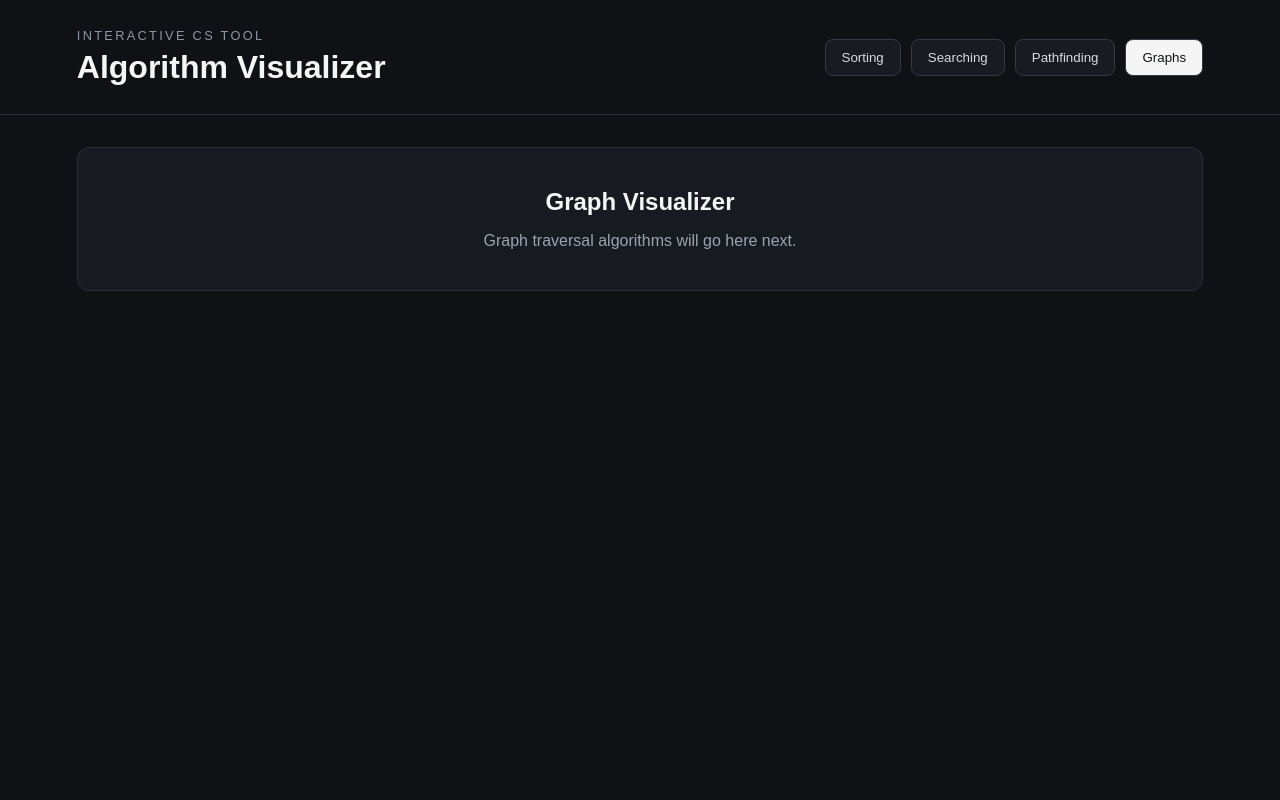
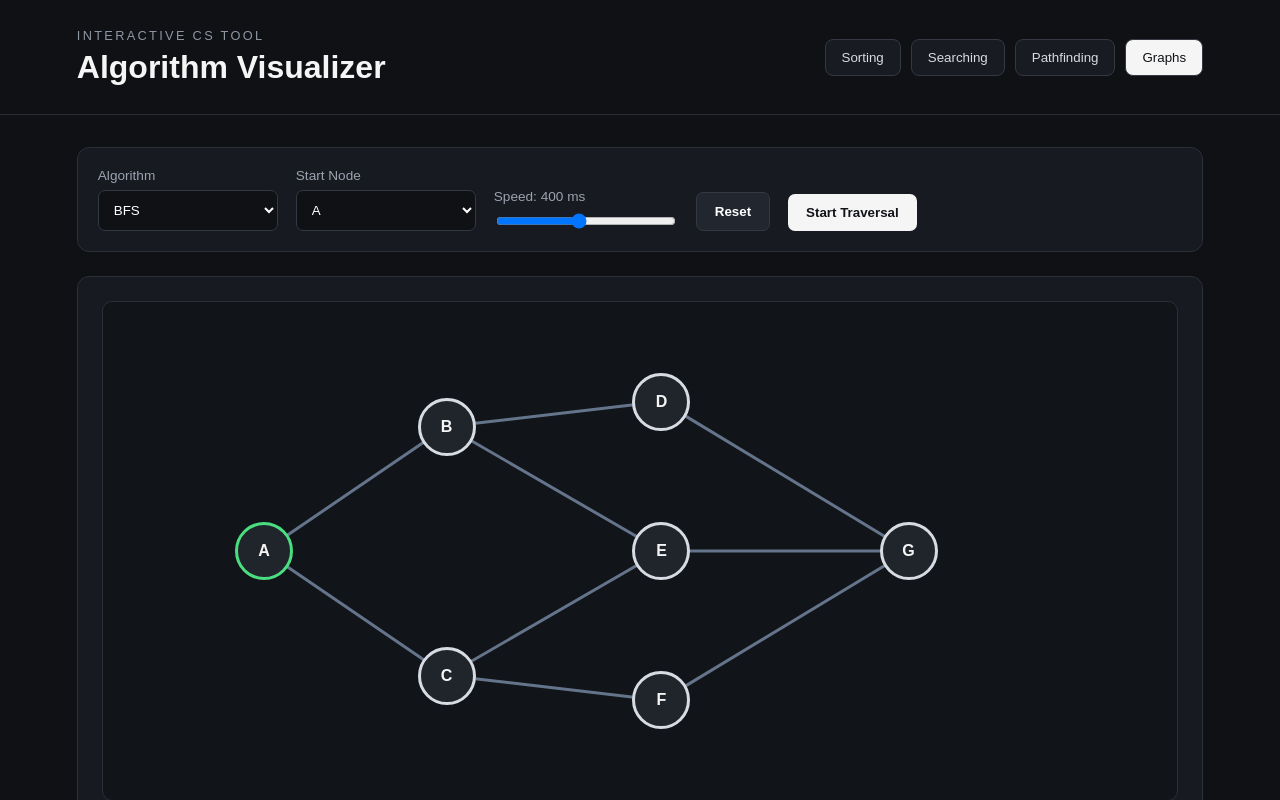
Before and after one commit to chrislff02/algorithm-visualizer, a React (Vite) app: page / in a window 1280 px wide. Both pictures are taken after a click on the button "Graphs". Shown: the top 800 px of the page. Built offline with nearby package versions, Linux system fonts and the light colour scheme.

Commit message:
Add BFS and DFS graph traversal visualizer

```diff
--- a/src/App.css
+++ b/src/App.css
@@ -538,3 +538,112 @@ select:disabled {
 .weight-box {
   background: #c084fc;
 }
+
+.graph-panel {
+  margin-top: 24px;
+  padding: 24px;
+
+  background: #171a20;
+  border: 1px solid #2b2f38;
+  border-radius: 12px;
+}
+
+.graph-canvas {
+  position: relative;
+
+  width: 100%;
+  height: 500px;
+
+  background: #111419;
+  border: 1px solid #2b2f38;
+  border-radius: 10px;
+
+  overflow: hidden;
+}
+
+.graph-edges {
+  position: absolute;
+  inset: 0;
+
+  width: 100%;
+  height: 100%;
+
+  pointer-events: none;
+}
+
+.graph-edges line {
+  stroke: #64748b;
+  stroke-width: 3;
+}
+
+.graph-node {
+  position: absolute;
+
+  width: 58px;
+  height: 58px;
+
+  transform: translate(-50%, -50%);
+
+  border: 3px solid #d8dbe2;
+  border-radius: 50%;
+
+  background: #20242b;
+  color: #f5f5f5;
+
+  font-size: 1rem;
+  font-weight: 700;
+
+  cursor: pointer;
+
+  z-index: 2;
+
+  transition:
+    background 0.2s ease,
+    border-color 0.2s ease,
+    transform 0.2s ease;
+}
+
+.graph-node:hover:not(:disabled) {
+  transform: translate(-50%, -50%) scale(1.08);
+}
+
+.graph-node-visited {
+  background: #60a5fa;
+  color: #111318;
+}
+
+.graph-node-current {
+  background: #facc15;
+  color: #111318;
+
+  transform: translate(-50%, -50%) scale(1.12);
+}
+
+.graph-node-start {
+  border-color: #4ade80;
+}
+
+.graph-start-box {
+  background: #4ade80;
+}
+
+.graph-current-box {
+  background: #facc15;
+}
+
+.graph-visited-box {
+  background: #60a5fa;
+}
+
+@media (max-width: 700px) {
+  .graph-canvas {
+    height: 380px;
+  }
+
+  .graph-node {
+    width: 46px;
+    height: 46px;
+
+    font-size: 0.85rem;
+  }
+}
--- a/src/App.tsx
+++ b/src/App.tsx
@@ -14,6 +14,38 @@ const COLS = 20;
 
 const START_NODE = { row: 5, col: 3 };
 const END_NODE = { row: 5, col: 16 };
+
+const GRAPH_NODES: GraphNode[] = [
+  { id: "A", x: 15, y: 50 },
+  { id: "B", x: 32, y: 25 },
+  { id: "C", x: 32, y: 75 },
+  { id: "D", x: 52, y: 20 },
+  { id: "E", x: 52, y: 50 },
+  { id: "F", x: 52, y: 80 },
+  { id: "G", x: 75, y: 50 },
+];
+
+const GRAPH_ADJACENCY: Record<string, string[]> = {
+  A: ["B", "C"],
+  B: ["A", "D", "E"],
+  C: ["A", "E", "F"],
+  D: ["B", "G"],
+  E: ["B", "C", "G"],
+  F: ["C", "G"],
+  G: ["D", "E", "F"],
+};
+
+const GRAPH_EDGES = [
+  ["A", "B"],
+  ["A", "C"],
+  ["B", "D"],
+  ["B", "E"],
+  ["C", "E"],
+  ["C", "F"],
+  ["D", "G"],
+  ["E", "G"],
+  ["F", "G"],
+];
 
 type Section = "sorting" | "searching" | "pathfinding" | "graphs";
 
@@ -30,6 +62,14 @@ type PathAlgorithm = "bfs" | "dfs" | "dijkstra" | "astar";
 
 type GridMode = "wall" | "weight";
 
+type GraphAlgorithm = "bfs" | "dfs";
+
+type GraphNode = {
+  id: string;
+  x: number;
+  y: number;
+};
+
 /* ----------------------------- */
 /* App                           */
 /* ----------------------------- */
@@ -107,6 +147,23 @@ function App() {
   const [pathNodes, setPathNodes] = useState<string[]>([]);
 
   const [isPathfinding, setIsPathfinding] = useState(false);
+
+  /* --------------------------- */
+  /* Graphs                      */
+  /* --------------------------- */
+
+  const [selectedGraphAlgorithm, setSelectedGraphAlgorithm] =
+    useState<GraphAlgorithm>("bfs");
+
+  const [graphStartNode, setGraphStartNode] = useState("A");
+
+  const [graphVisited, setGraphVisited] = useState<string[]>([]);
+
+  const [graphCurrent, setGraphCurrent] = useState<string | null>(null);
+
+  const [graphTraversalOrder, setGraphTraversalOrder] = useState<string[]>([]);
+
+  const [isGraphRunning, setIsGraphRunning] = useState(false);
 
   /* --------------------------- */
   /* Shared Helpers              */
@@ -1186,6 +1243,99 @@ function App() {
   /* --------------------------- */
   /* Render                      */
   /* --------------------------- */
+
+  function resetGraphVisualization() {
+    setGraphVisited([]);
+    setGraphCurrent(null);
+    setGraphTraversalOrder([]);
+  }
+
+  async function graphBfs() {
+    setIsGraphRunning(true);
+    resetGraphVisualization();
+
+    const queue: string[] = [graphStartNode];
+    const visited = new Set<string>([graphStartNode]);
+
+    while (queue.length > 0) {
+      const current = queue.shift();
+
+      if (!current) {
+        break;
+      }
+
+      setGraphCurrent(current);
+
+      await sleep(speedRef.current);
+
+      setGraphVisited((nodes) => [...nodes, current]);
+      setGraphTraversalOrder((nodes) => [...nodes, current]);
+
+      for (const neighbor of GRAPH_ADJACENCY[current]) {
+        if (!visited.has(neighbor)) {
+          visited.add(neighbor);
+          queue.push(neighbor);
+        }
+      }
+
+      await sleep(speedRef.current / 2);
+    }
+
+    setGraphCurrent(null);
+    setIsGraphRunning(false);
+  }
+
+  async function graphDfs() {
+    setIsGraphRunning(true);
+    resetGraphVisualization();
+
+    const stack: string[] = [graphStartNode];
+    const visited = new Set<string>();
+
+    while (stack.length > 0) {
+      const current = stack.pop();
+
+      if (!current) {
+        break;
+      }
+
+      if (visited.has(current)) {
+        continue;
+      }
+
+      visited.add(current);
+
+      setGraphCurrent(current);
+
+      await sleep(speedRef.current);
+
+      setGraphVisited((nodes) => [...nodes, current]);
+      setGraphTraversalOrder((nodes) => [...nodes, current]);
+
+      const neighbors = GRAPH_ADJACENCY[current];
+
+      for (let i = neighbors.length - 1; i >= 0; i--) {
+        const neighbor = neighbors[i];
+
+        if (!visited.has(neighbor)) {
+          stack.push(neighbor);
+        }
+      }
+
+      await sleep(speedRef.current / 2);
+    }
+
+    setGraphCurrent(null);
+    setIsGraphRunning(false);
+  }
+
+  function startGraphTraversal() {
+    if (selectedGraphAlgorithm === "bfs") {
+      void graphBfs();
+    } else {
+      void graphDfs();
+    }
+  }
 
   return (
     <div className="app">
@@ -1740,11 +1890,171 @@ function App() {
         {/* --------------------- */}
 
         {activeSection === "graphs" && (
-          <section className="placeholder-panel">
-            <h2>Graph Visualizer</h2>
-
-            <p>Graph traversal algorithms will go here next.</p>
-          </section>
+          <>
+            <section className="controls-panel">
+              <div>
+                <label>Algorithm</label>
+
+                <select
+                  value={selectedGraphAlgorithm}
+                  disabled={isGraphRunning}
+                  onChange={(event) => {
+                    setSelectedGraphAlgorithm(
+                      event.target.value as GraphAlgorithm,
+                    );
+
+                    resetGraphVisualization();
+                  }}
+                >
+                  <option value="bfs">BFS</option>
+                  <option value="dfs">DFS</option>
+                </select>
+              </div>
+
+              <div>
+                <label>Start Node</label>
+
+                <select
+                  value={graphStartNode}
+                  disabled={isGraphRunning}
+                  onChange={(event) => {
+                    setGraphStartNode(event.target.value);
+                    resetGraphVisualization();
+                  }}
+                >
+                  {GRAPH_NODES.map((node) => (
+                    <option key={node.id} value={node.id}>
+                      {node.id}
+                    </option>
+                  ))}
+                </select>
+              </div>
+
+              <div className="speed-control">
+                <label>Speed: {speed} ms</label>
+
+                <input
+                  type="range"
+                  min="50"
+                  max="700"
+                  step="50"
+                  value={750 - speed}
+                  onChange={(event) => handleSpeedChange(event.target.value)}
+                />
+              </div>
+
+              <button
+                className="secondary-button"
+                onClick={resetGraphVisualization}
+                disabled={isGraphRunning}
+              >
+                Reset
+              </button>
+
+              <button
+                className="primary-button"
+                onClick={startGraphTraversal}
+                disabled={isGraphRunning}
+              >
+                {isGraphRunning ? "Traversing..." : "Start Traversal"}
+              </button>
+            </section>
+
+            <section className="graph-panel">
+              <div className="graph-canvas">
+                <svg className="graph-edges">
+                  {GRAPH_EDGES.map(([from, to]) => {
+                    const fromNode = GRAPH_NODES.find(
+                      (node) => node.id === from,
+                    );
+
+                    const toNode = GRAPH_NODES.find((node) => node.id === to);
+
+                    if (!fromNode || !toNode) {
+                      return null;
+                    }
+
+                    return (
+                      <line
+                        key={`${from}-${to}`}
+                        x1={`${fromNode.x}%`}
+                        y1={`${fromNode.y}%`}
+                        x2={`${toNode.x}%`}
+                        y2={`${toNode.y}%`}
+                      />
+                    );
+                  })}
+                </svg>
+
+                {GRAPH_NODES.map((node) => (
+                  <button
+                    key={node.id}
+                    className={`graph-node ${
+                      graphVisited.includes(node.id) ? "graph-node-visited" : ""
+                    } ${graphCurrent === node.id ? "graph-node-current" : ""} ${
+                      graphStartNode === node.id ? "graph-node-start" : ""
+                    }`}
+                    style={{
+                      left: `${node.x}%`,
+                      top: `${node.y}%`,
+                    }}
+                    disabled={isGraphRunning}
+                    onClick={() => {
+                      setGraphStartNode(node.id);
+                      resetGraphVisualization();
+                    }}
+                  >
+                    {node.id}
+                  </button>
+                ))}
+              </div>
+
+              <div className="legend">
+                <div>
+                  <span className="legend-box graph-start-box" />
+                  Start
+                </div>
+
+                <div>
+                  <span className="legend-box graph-current-box" />
+                  Current
+                </div>
+
+                <div>
+                  <span className="legend-box graph-visited-box" />
+                  Visited
+                </div>
+              </div>
+            </section>
+
+            <section className="info-panel">
+              <div>
+                <span>Algorithm</span>
+                <strong>
+                  {selectedGraphAlgorithm === "bfs" ? "BFS" : "DFS"}
+                </strong>
+              </div>
+
+              <div>
+                <span>Start Node</span>
+                <strong>{graphStartNode}</strong>
+              </div>
+
+              <div>
+                <span>Nodes Visited</span>
+                <strong>{graphVisited.length}</strong>
+              </div>
+
+              <div>
+                <span>Traversal Order</span>
+                <strong>
+                  {graphTraversalOrder.length > 0
+                    ? graphTraversalOrder.join(" → ")
+                    : "—"}
+                </strong>
+              </div>
+            </section>
+          </>
         )}
       </main>
     </div>
```
